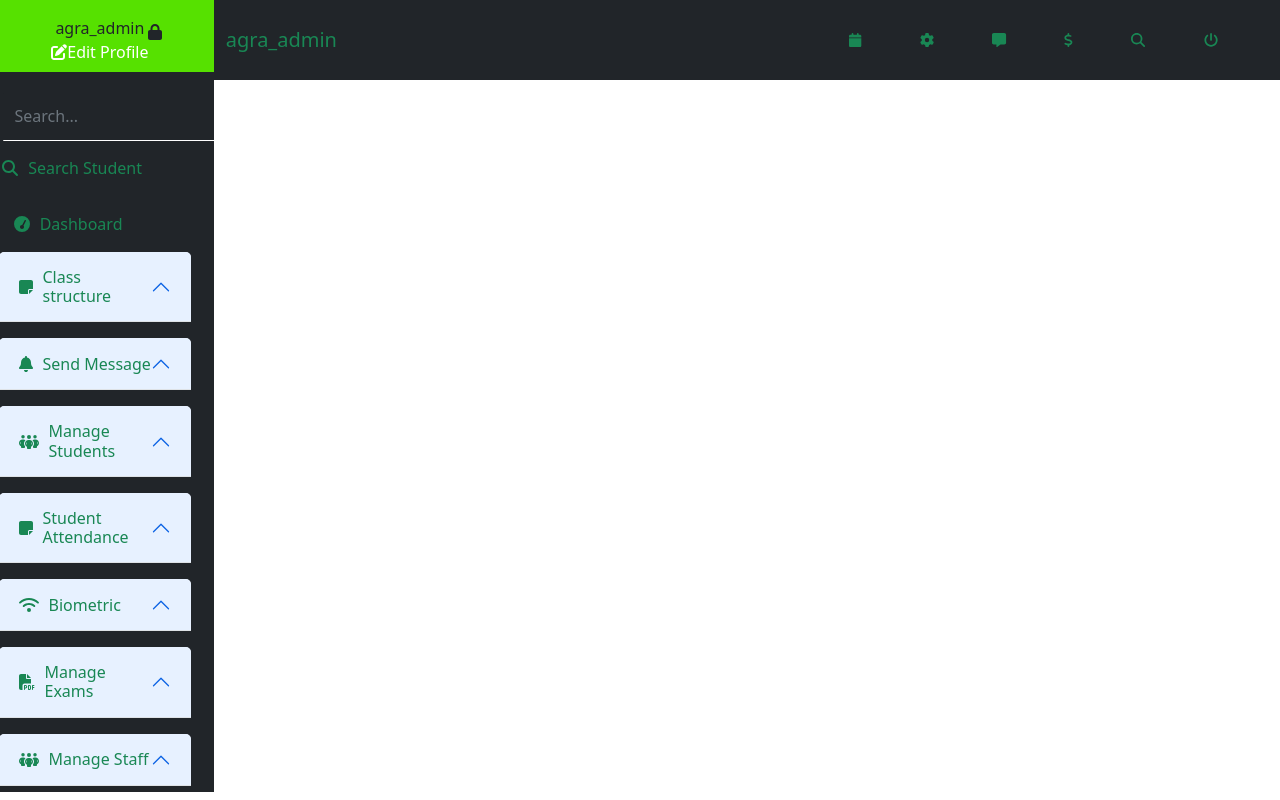
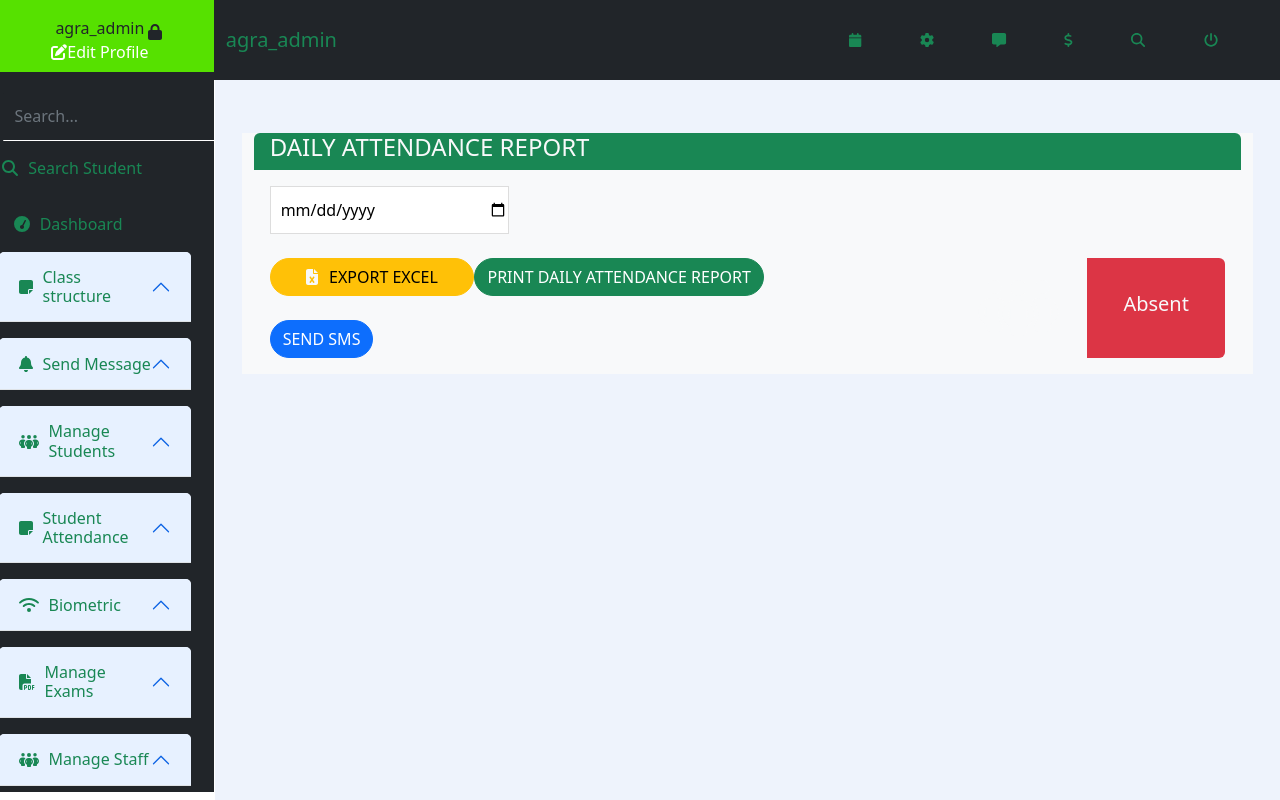
Before and after one commit to piyushshende/School-portal, a React (Create React App) app: page /Students_Attendance/Daily_Report in a window 1280 px wide. Built offline with nearby package versions, Linux system fonts and the light colour scheme.

Commit message:
Mark Attendance UI, Daily Report UI

```diff
--- a/src/App.js
+++ b/src/App.js
@@ -20,6 +20,8 @@ import Addstudents from './components/Manage Students/Addstudents/Addstudents';
 import Liststudents from './components/Manage Students/Liststudents/Liststudents';
 import Movestudents from './components/Manage Students/Movestudents/Movestudents';
 import Classstudentlist from './components/Manage Students/Classstudentslist/Classstudentlist';
+import MarkAttendance from './components/Students Attendance/Mark Attendance/MarkAttendance';
+import Dailyreport from './components/Students Attendance/Dailt Report/Dailyreport';
 
 function App() {
   return (
@@ -45,7 +47,8 @@ function App() {
         <Route path="/Manage_Students/List_Students" element={<Liststudents/>}/>
         <Route path="/Manage_Students/Move_Students" element={<Movestudents/>}/>
         <Route path="/Manage_Students/Class_Students_Lists" element={<Classstudentlist/>}/>
-        <Route path="" element/>
+        <Route path="/Students_Attendance/Mark_Attendance" element={<MarkAttendance/>}/>
+        <Route path="/Students_Attendance/Daily_Report" element={<Dailyreport/>}/>
       </Routes>
       </BrowserRouter>
     </div>
--- a/src/commontoall.css
+++ b/src/commontoall.css
@@ -128,6 +128,10 @@
     background-color: #21c277
 }
 
+.bg-lightdanger {
+    background-color: rgb(249, 119, 119)
+}
+
 @media(max-width:900px) {
     .commontoall {
         position: relative;
--- a/src/components/ERP/common/Sidebar.js
+++ b/src/components/ERP/common/Sidebar.js
@@ -117,10 +117,9 @@ const Sidebar = () => {
                                             <div id="collapseFour" class="accordion-collapse collapse" aria-labelledby="headingFour" data-bs-parent="#accordionExample">
                                                 <div class="accordion-body">
                                                     <ul>
-                                                        <li class="mt-3"><Link to=""><a class="accordion-item" href="#"><FontAwesomeIcon icon={faSchool} className="wid" />School Details</a></Link></li>
-                                                        <li class="mt-3"><Link to=""><a class="accordion-item" href="#"><FontAwesomeIcon icon={faMobileScreen} className="wid" />Classes</a></Link></li>
-                                                        <li class="mt-3"><Link to=""><a class="accordion-item" href="#"><FontAwesomeIcon icon={faBook} className="wid" />Subjects</a></Link></li>
-                                                        <li class="mt-3"><Link to=""><a class="accordion-item" href="#"><FontAwesomeIcon icon={faChalkboardTeacher} className="wid" />Class Teacher</a></Link></li>
+                                                        <li class="mt-3"><Link to="/Students_Attendance/Mark_Attendance"><a class="accordion-item" href="#"><FontAwesomeIcon  className="wid" />Mark Attendance</a></Link></li>
+                                                        <li class="mt-3"><Link to="/Students_Attendance/Daily_Report"><a class="accordion-item" href="#"><FontAwesomeIcon  className="wid" />Daily Report</a></Link></li>
+                                                        <li class="mt-3"><Link to=""><a class="accordion-item" href="#"><FontAwesomeIcon  className="wid" />Attendance Slots</a></Link></li>
                                                     </ul>
                                                 </div>
                                             </div>
--- a/src/components/Manage Students/Classesandsections.js
+++ b/src/components/Manage Students/Classesandsections.js
@@ -1,14 +1,17 @@
-import React, { useState } from "react";
+import React, { useState,useEffect } from "react";
 import '../../commontoall.css'
 import { useSelector } from "react-redux";
 import { selectSections } from "../Redux/Reducer/Classesreducer";
 
-const Classesandsections = () => {
+const Classesandsections = (props) => {
     const classes = useSelector(selectSections);
     const [sections, setSections] = useState([]);
     const [currentClass, setCurrentClass] = useState();
     const [selectedSections, setSelectedSections] = useState([]);
 
+    useEffect(()=>{
+        console.log(sections,currentClass,selectedSections);
+    },[sections,currentClass,selectedSections])
     const handleClassButton = (e, Myclass) => {
         e.preventDefault();
         const sec = classes.filter((item) => { return item.Myclass === Myclass });
@@ -20,6 +23,7 @@ const Classesandsections = () => {
         const str = currentClass + '-' + sec;
         setSelectedSections([...selectedSections, str]);
         console.log(selectedSections);
+        props.parentCallBack(selectedSections);
     }
 
     return (
--- /dev/null
+++ b/src/components/Students Attendance/Dailt Report/Dailyreport.js
@@ -0,0 +1,42 @@
+import React, { useState } from "react";
+import { FontAwesomeIcon } from "@fortawesome/react-fontawesome";
+import { faFileExcel } from "@fortawesome/free-solid-svg-icons";
+import { faPeopleGroup } from "@fortawesome/free-solid-svg-icons";
+
+const Dailyreport = () => {
+    return (
+        <div className="commontoall">
+            <div className="container W-95 bg-light mb-5 pb-3">
+                <div className="bg-success W-100 text-light d-flex justify-content-start rounded-top">
+                    <h4 className="h4 mx-3">DAILY ATTENDANCE REPORT</h4>
+                </div>
+                <div className="mt-3 d-flex justify-content-start mx-3 flex-column">
+                    <input type="date" className="w-25" />
+                    <div className="d-flex justify-content-start mt-4">
+                        <div>
+                            <div>
+                                <button className="btn btn-warning rounded-pill h-auto"><FontAwesomeIcon icon={faFileExcel} className="wid text-light" />EXPORT EXCEL</button>
+                                <button className="btn btn-success rounded-pill h-auto w-auto">PRINT DAILY ATTENDANCE REPORT</button>
+                            </div>
+                            <div className="mt-4 d-flex justify-content-start mt-4">
+                                <button className="btn btn-primary rounded-pill w-auto">SEND SMS</button>
+                            </div>
+                        </div>
+                        <div className="yellow d-flex col justify-content-end">
+                                <div className="d-flex flex-column justify-content-center W-30 bg-lightdanger` rounded-start">
+                                    <FontAwesomeIcon icon={faPeopleGroup} className="text-light W-100 fa-4x" />
+                                </div>
+                                <div className="d-flex flex-column justify-content-center align-items-center W-30 bg-danger rounded-end">
+                                    <h6 className="text-light fs-5">Absent</h6>
+                                </div>
+                            </div>
+                    </div>
+                </div>
+
+            </div>
+
+        </div>
+    )
+}
+
+export default Dailyreport;
--- /dev/null
+++ b/src/components/Students Attendance/Mark Attendance/MarkAttendance.js
@@ -0,0 +1,40 @@
+import React, { useState, useEffect } from "react";
+import Classesandsections from "../../Manage Students/Classesandsections";
+
+const MarkAttendance = () => {
+    const [standard, setStandard] = useState("");
+
+    useEffect(() => {
+        console.log("onMount:" + standard);
+    }, [standard]);
+
+    const handleCallBack = (data) => {
+        console.log(data);
+        setStandard(data[data.length - 1]);
+    }
+    return (
+        <div className="commontoall">
+            <div className="container W-95 bg-light mb-5 pb-3">
+                <div className="bg-success W-100 text-light d-flex justify-content-start rounded-top">
+                    <h4 className="h4 mx-3">MARK ATTENDANCE</h4>
+                </div>
+                <Classesandsections parentCallBack={handleCallBack} />
+                <hr />
+                <div className="row">
+                    <div className="col d-flex justify-content-start align-items-center">
+                        <h5 className="text-secondary">Standard: {standard}</h5>
+                    </div>
+
+                    <div className="d-flex flex-column col justify-content-start align-items-start text-secondary">
+                        <label htmlFor="date">Date:</label>
+                        <input type="date" name="date" id="date" className="w-100" />
+                    </div>
+                    <div className="col"></div>
+                </div>
+            </div>
+
+        </div>
+    )
+}
+
+export default MarkAttendance;
```
